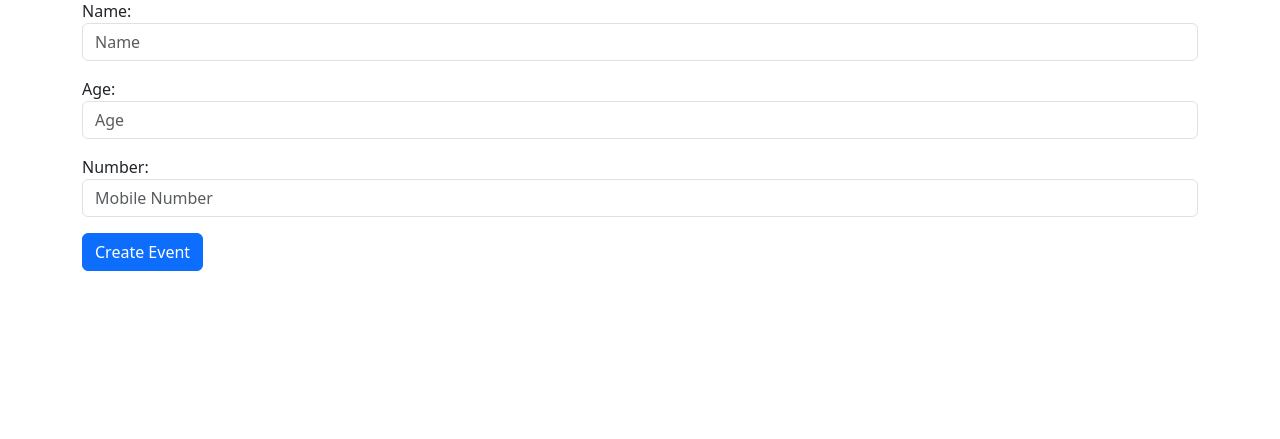
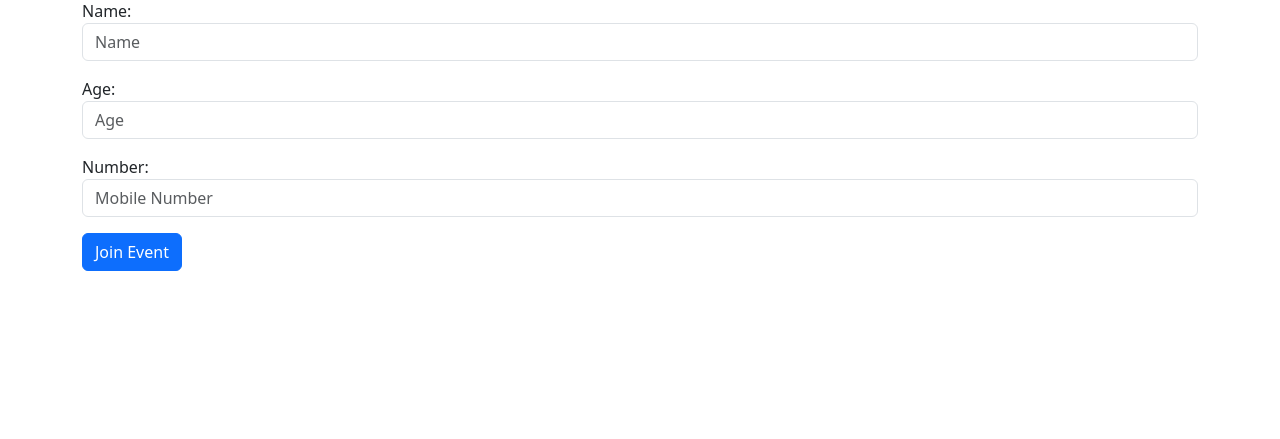
Before and after one commit to anirban-1009/Event-Reg, a Django app: page /create/ in a window 1280 px wide. Shown: the part 121-560 px from the top of the page. Run offline with Django 4.2, Linux system fonts and the light colour scheme.

Commit message:
Adding rt

```diff
--- a/register/templates/register/create.html
+++ b/register/templates/register/create.html
@@ -44,7 +44,7 @@
                 {% endif %}
             </div>
             <div>
-                <button type="submit" class="btn btn-primary">Create Event</button>
+                <button type="submit" class="btn btn-primary">Join Event</button>
             </div>
         </form>
     </div>
--- /dev/null
+++ b/requirements.txt
@@ -0,0 +1,6 @@
+asgiref==3.7.2
+backports.zoneinfo==0.2.1
+Django==4.2.2
+pkg_resources==0.0.0
+sqlparse==0.4.4
+typing_extensions==4.7.0
```
Also changed, not shown: db.sqlite3.
